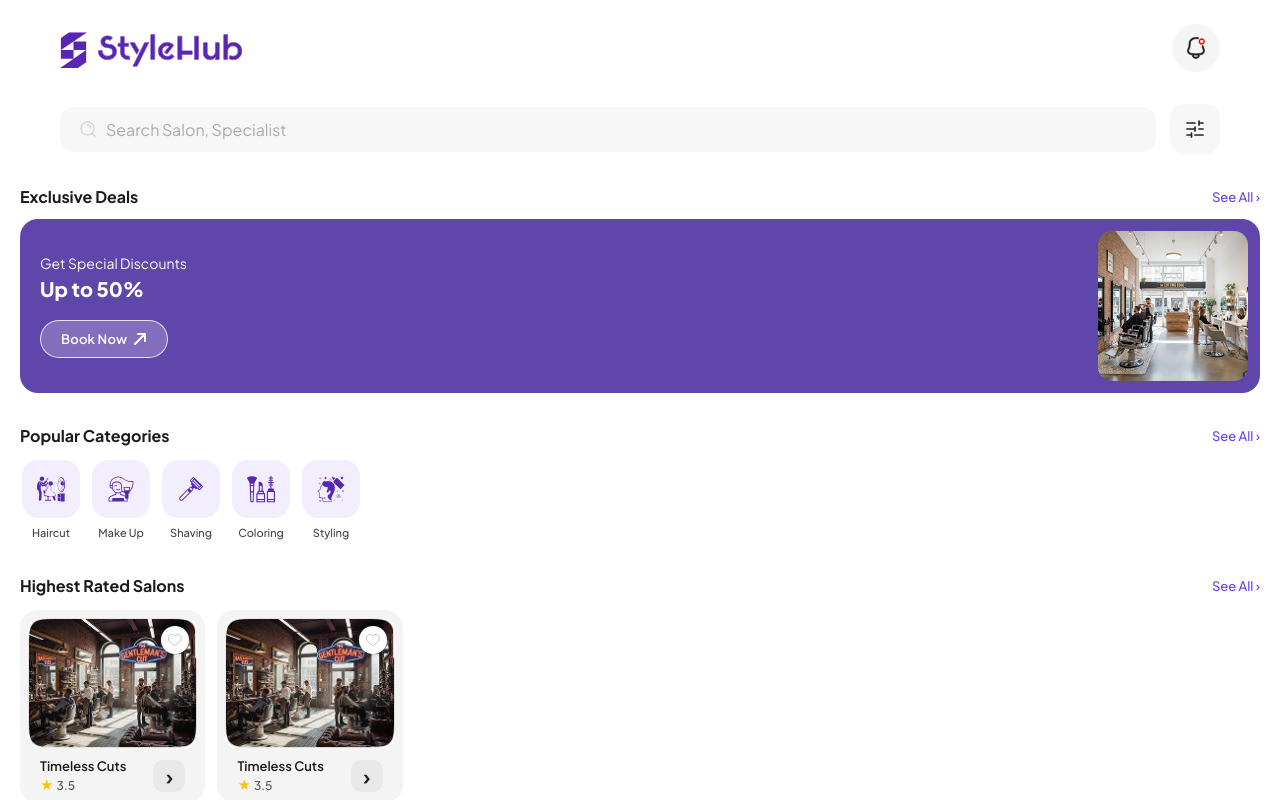
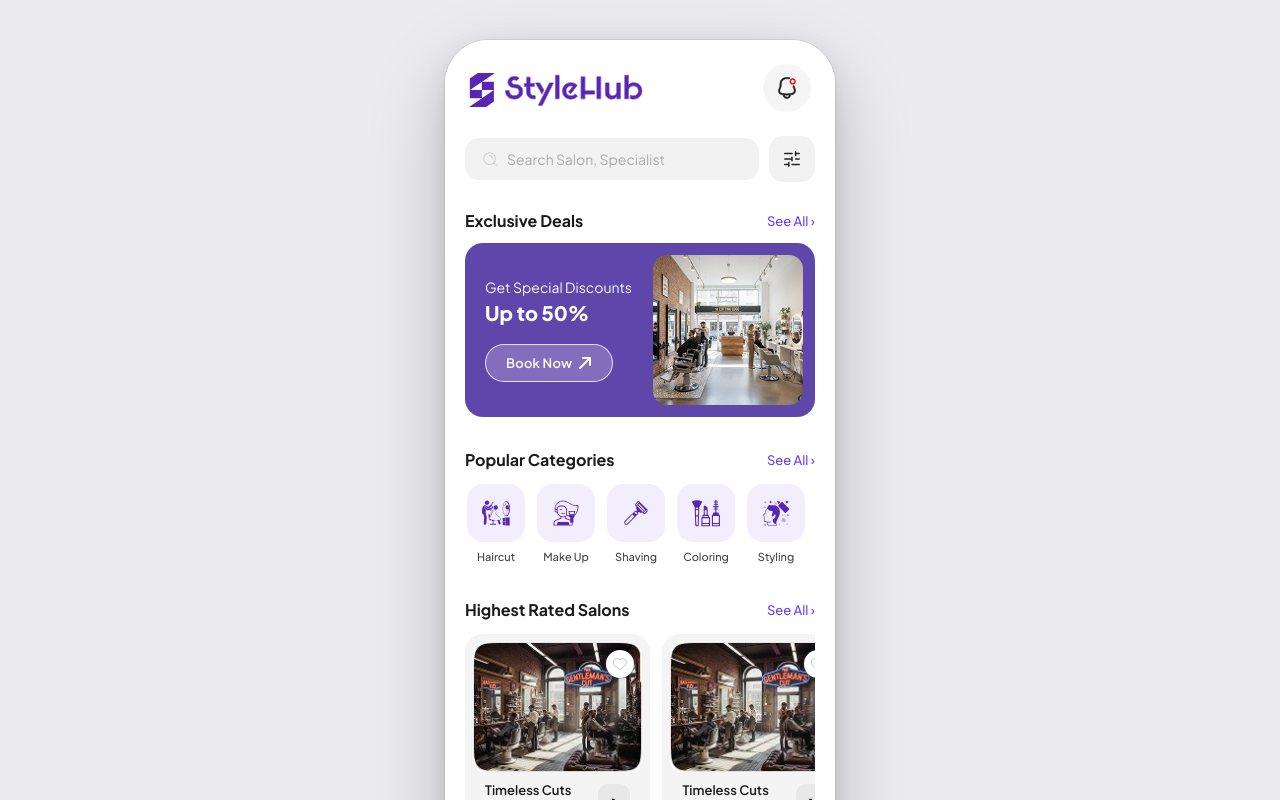
Before and after one commit to Ahmadhalabi2/StyleHub, a React (Vite) app: page / in a window 1280 px wide. Shown: the top 800 px of the page. Built offline with nearby package versions, Linux system fonts and the light colour scheme.

Commit message:
feat: responsive layout + mockup + header fix + SVG arrow

```diff
--- a/src/components/Header.module.css
+++ b/src/components/Header.module.css
@@ -2,12 +2,12 @@
   display: flex;
   justify-content: space-between;
   align-items: center;
-  padding: 16px 20px 8px;
+  padding: 24px 24px 16px;
   background: #fff;
 }
 
 .logo {
-  height: 30px;
+  height: 38px;
   width: auto;
 }
 
@@ -15,8 +15,8 @@
   background: #f5f5f5;
   border: none;
   border-radius: 50%;
-  width: 40px;
-  height: 40px;
+  width: 48px;
+  height: 48px;
   display: flex;
   align-items: center;
   justify-content: center;
@@ -25,34 +25,6 @@
 }
 
 .bellIcon {
-  width: 18px;
-  height: 18px;
+  width: 22px;
+  height: 22px;
 }
-
-/* Tablet */
-@media (min-width: 768px) {
-  .header {
-    padding: 20px 40px 12px;
-  }
-  .logo {
-    height: 36px;
-  }
-  .bellBtn {
-    width: 48px;
-    height: 48px;
-  }
-  .bellIcon {
-    width: 22px;
-    height: 22px;
-  }
-}
-
-/* Desktop */
-@media (min-width: 1024px) {
-  .header {
-    padding: 24px 60px 16px;
-  }
-  .logo {
-    height: 40px;
-  }
-}
--- a/src/components/SearchBar.module.css
+++ b/src/components/SearchBar.module.css
@@ -2,7 +2,7 @@
   display: flex;
   align-items: center;
   gap: 10px;
-  padding: 12px 20px;
+  padding: 8px 20px 12px;
   background: #fff;
 }
 
@@ -10,9 +10,9 @@
   flex: 1;
   display: flex;
   align-items: center;
-  background: #f7f7f7;
-  border-radius: 12px;
-  padding: 10px 14px;
+  background: #f2f2f2;
+  border-radius: 14px;
+  padding: 12px 16px;
   gap: 8px;
   min-width: 0;
 }
@@ -20,7 +20,7 @@
 .searchIcon {
   width: 18px;
   height: 18px;
-  opacity: 0.5;
+  opacity: 0.45;
   flex-shrink: 0;
 }
 
@@ -28,7 +28,7 @@
   flex: 1;
   border: none;
   background: transparent;
-  font-size: 13px;
+  font-size: 14px;
   color: #555;
   outline: none;
   min-width: 0;
@@ -40,11 +40,11 @@
 }
 
 .filterBtn {
-  background: #f7f7f7;
+  background: #f2f2f2;
   border: none;
-  border-radius: 12px;
-  width: 44px;
-  height: 44px;
+  border-radius: 14px;
+  width: 46px;
+  height: 46px;
   display: flex;
   align-items: center;
   justify-content: center;
@@ -56,38 +56,3 @@
   width: 18px;
   height: 18px;
 }
-
-/* Tablet */
-@media (min-width: 768px) {
-  .wrapper {
-    padding: 14px 40px;
-    gap: 14px;
-  }
-  .inputContainer {
-    padding: 12px 18px;
-    border-radius: 14px;
-  }
-  .input {
-    font-size: 15px;
-  }
-  .filterBtn {
-    width: 50px;
-    height: 50px;
-    border-radius: 14px;
-  }
-  .searchIcon,
-  .filterIcon {
-    width: 20px;
-    height: 20px;
-  }
-}
-
-/* Desktop */
-@media (min-width: 1024px) {
-  .wrapper {
-    padding: 16px 60px;
-  }
-  .input {
-    font-size: 16px;
-  }
-}
--- a/src/index.css
+++ b/src/index.css
@@ -1,26 +1,40 @@
-*,
-*::before,
-*::after {
-  box-sizing: border-box;
+* {
   margin: 0;
   padding: 0;
+  box-sizing: border-box;
   font-family: 'Plus Jakarta Sans', 'Inter', sans-serif;
 }
 
-html {
-  -webkit-text-size-adjust: 100%;
-}
-
+/* Desktop & Tablet: phone mockup centered */
 body {
-  background: #fff;
-  width: 100%;
+  background: #ebebf0;
+  display: flex;
+  justify-content: center;
+  align-items: flex-start;
+  min-height: 100vh;
+  padding: 40px 0 60px;
 }
 
 #root {
-  width: 100%;
+  width: 390px;
+  border-radius: 44px;
+  overflow: hidden;
+  box-shadow:
+    0 0 0 1px rgba(0, 0, 0, 0.07),
+    0 30px 80px rgba(0, 0, 0, 0.2),
+    0 8px 24px rgba(0, 0, 0, 0.1);
 }
 
-img, svg {
-  max-width: 100%;
-  display: block;
+/* Mobile: full screen */
+@media (max-width: 480px) {
+  body {
+    background: #fff;
+    padding: 0;
+  }
+
+  #root {
+    width: 100%;
+    border-radius: 0;
+    box-shadow: none;
+  }
 }
```
Also changed, not shown: 3 other files (tests, documents, lock files or other folders).
